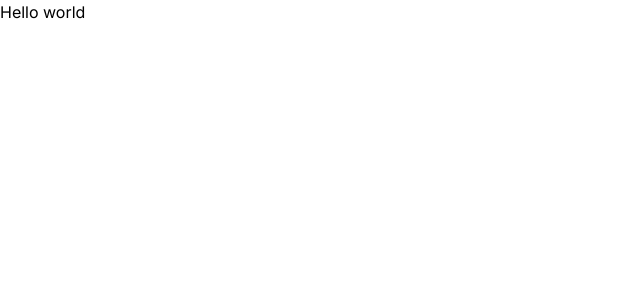
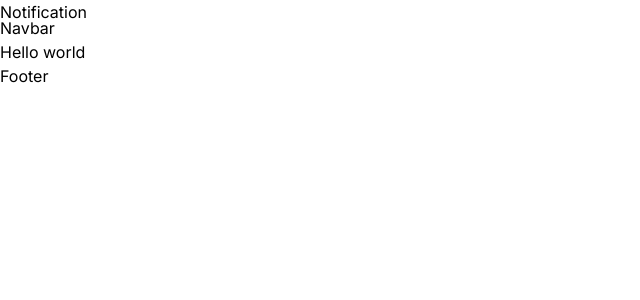
Before and after one commit to Svmpankaj/Restaurant-Food-Delivery-App, a Next.js app: page / in a window 1280 px wide. Shown: the top 300 px of the page, without its empty margins (0-640 px from the left). Built offline with nearby package versions, Linux system fonts and the light colour scheme.

Commit message:
adding login page

```diff
--- a/src/app/layout.tsx
+++ b/src/app/layout.tsx
@@ -1,22 +1,30 @@
-import './globals.css'
-import type { Metadata } from 'next'
-import { Inter } from 'next/font/google'
+import Notification from "@/components/Notification";
+import "./globals.css";
+import type { Metadata } from "next";
+import { Inter } from "next/font/google";
+import Navbar from "@/components/Navbar";
+import Footer from "@/components/Footer";
 
-const inter = Inter({ subsets: ['latin'] })
+const inter = Inter({ subsets: ["latin"] });
 
 export const metadata: Metadata = {
-  title: 'Create Next App',
-  description: 'Generated by create next app',
-}
+  title: "Create Next App",
+  description: "Generated by create next app",
+};
 
 export default function RootLayout({
   children,
 }: {
-  children: React.ReactNode
+  children: React.ReactNode;
 }) {
   return (
     <html lang="en">
-      <body className={inter.className}>{children}</body>
+      <body className={inter.className}>
+        <Notification />
+        <Navbar />
+        {children}
+        <Footer />
+      </body>
     </html>
-  )
+  );
 }
--- /dev/null
+++ b/src/app/login/login.tsx
@@ -0,0 +1,7 @@
+import React from "react";
+
+const LoginPage = () => {
+  return <div>LoginPage</div>;
+};
+
+export default LoginPage;
--- /dev/null
+++ b/src/components/Footer.tsx
@@ -0,0 +1,7 @@
+import React from "react";
+
+const Footer = () => {
+  return <div>Footer</div>;
+};
+
+export default Footer;
--- /dev/null
+++ b/src/components/Navbar.tsx
@@ -0,0 +1,7 @@
+import React from "react";
+
+const Navbar = () => {
+  return <div>Navbar</div>;
+};
+
+export default Navbar;
--- /dev/null
+++ b/src/components/Notification.tsx
@@ -0,0 +1,7 @@
+import React from "react";
+
+const Notification = () => {
+  return <div className="h-4">Notification</div>;
+};
+
+export default Notification;
```
